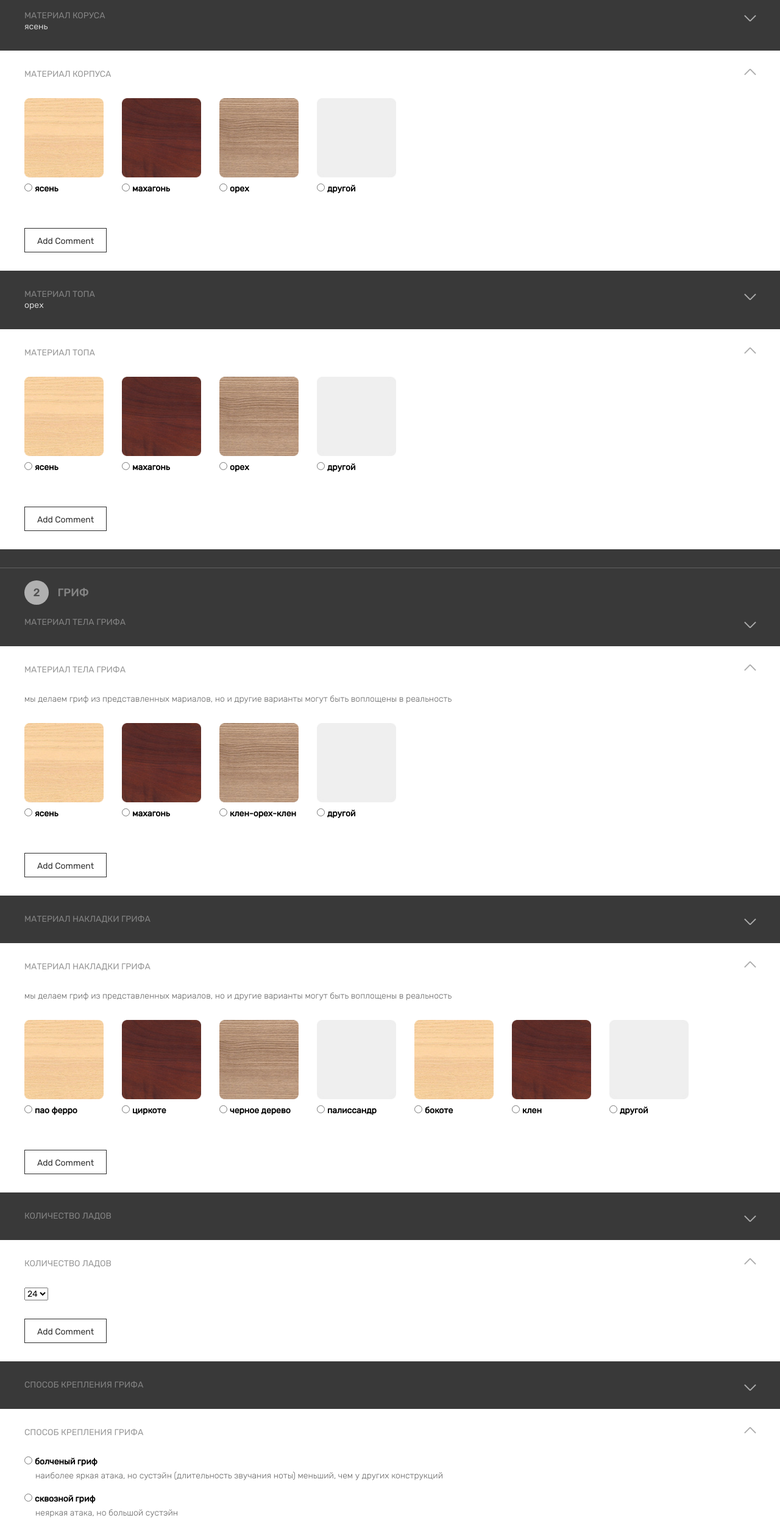
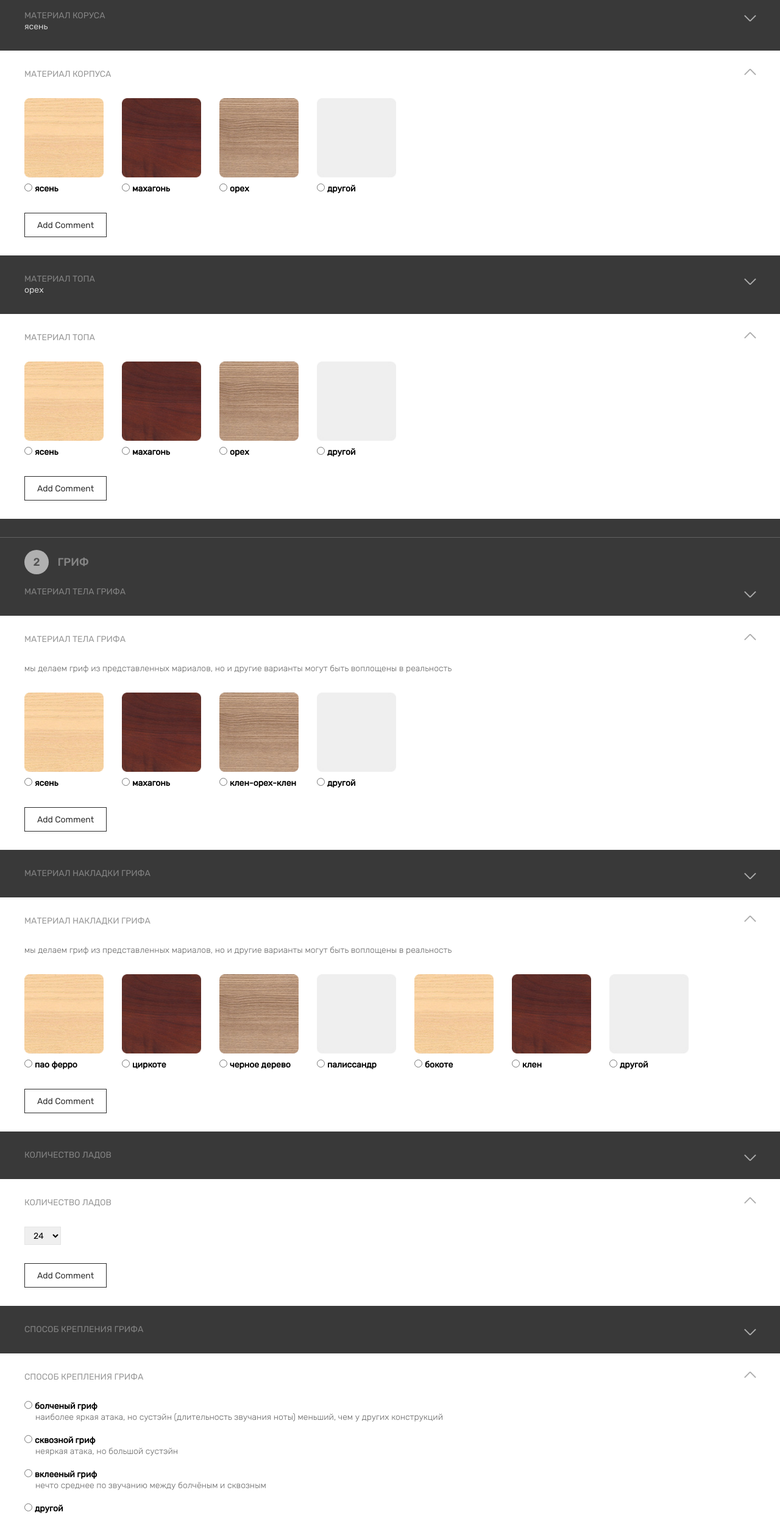
Before and after one commit to stvader/ravendark_guitars, a website: page order.html in a window 1280 px wide. Shown: the part 255-2763 px from the top of the page at 61% size. Drawn offline with Linux system fonts and the light colour scheme.

Commit message:
fix order style

```diff
--- a/less/blocks/order.less
+++ b/less/blocks/order.less
@@ -267,12 +267,13 @@
 	.order__accord-field {
 		.out-indent();
 
-		margin-bottom: 20px;
+		margin-bottom: 30px;
 		border: 0;
 		font-size: 0;
 
 		&--images-cards {
 			margin-right: -20px;
+			margin-bottom: 0;
 		}
 
 		&--neck-cramping,
@@ -301,6 +302,7 @@
 		width: 50%;
 		min-width: 150px;
 		max-width: 160px; /*label width + max lebel margin-right*/
+		margin-bottom: 30px;
 	}
 
 	.order__accord-image-block {
@@ -312,7 +314,6 @@
 
 		display: block;
 		margin-right: 20px;
-		margin-bottom: 30px;
 		width: 130px;
 		vertical-align: top;
 	}
@@ -326,7 +327,7 @@
 
 		display: inline-block;
 		margin-right: 20px;
-		padding-bottom: 5px;
+		-padding-bottom: 5px;
 		width: 130px;
 		vertical-align: top;
 		cursor: pointer;
@@ -370,8 +371,8 @@
 		.fonts(@family: 'Rubik';
 			@weight: normal;
 			@size: 14px;
-			@line-height: 40px;
-			@color: @grey-header);
+			@line-height: 38px;
+			@color: @grey-header); /*lh height - 2px (border width)*/
 
 		-margin-top: 30px;
 		width: 135px;
@@ -466,6 +467,12 @@
 			@line-height: 18px;
 			@color: @black);
 
+		display: inline-block;
+		width: 60px;
+		height: 30px;
+		padding-left: 10px;
+		vertical-align: bottom;
+		border: 1px solid @grey-order-select-bd;
 
 		&--freds {
 			display: block;
@@ -491,7 +498,16 @@
 		.out-indent();
 
 		display: block;
-		margin-bottom: 10px;
+		&:not(:last-child) {
+			margin-bottom: 10px;
+		}
+	}
+
+	.order__accord-customer-block {
+		&:not(:last-child) {
+			margin-bottom: 20px; /*may be 30px*/
+		}
+
 	}
 
 	.order__accord-customer-input {
--- a/less/variables.less
+++ b/less/variables.less
@@ -17,6 +17,7 @@
 @grey-order-sector-active: #4d4d4d;
 @grey-order-accord: #979797;
 @grey-order-bd: #adadad;
+@grey-order-select-bd: #e5e5e5;
 @black-opacity-95: rgba(0,0,0,0.95);
 @black-opacity-70: rgba(0,0,0,0.7);
 @black-opacity-60: rgba(0,0,0,0.6);
--- a/order.html
+++ b/order.html
@@ -64,12 +64,12 @@
 								</div>
 								<fieldset class="order__accord-field order__accord-field--images-cards">
 									<div class="order__arrord-mat-card">
-										<div  class="order__accord-image-block form-label11 form-label--image-block11">
+										<div  class="order__accord-image-block">
 											<label for="body-material-w1" class="order__accord-image">
 												<img src="img/ash-2.jpg" alt="ash" class="order__accord-pict">
 											</label>
 											<input type="radio" name="body-material" value="wood1" id="body-material-w1" class="order__accord-radio">
-											<label for="body-material-w1" class="form-label form-label--image-radio order__accord-radio-name11">
+											<label for="body-material-w1" class="form-label form-label--image-radio">
 												ясень
 											</label>
 										</div>
```
Also changed, not shown: todo.txt (+5 -5 lines), css/style.css.
